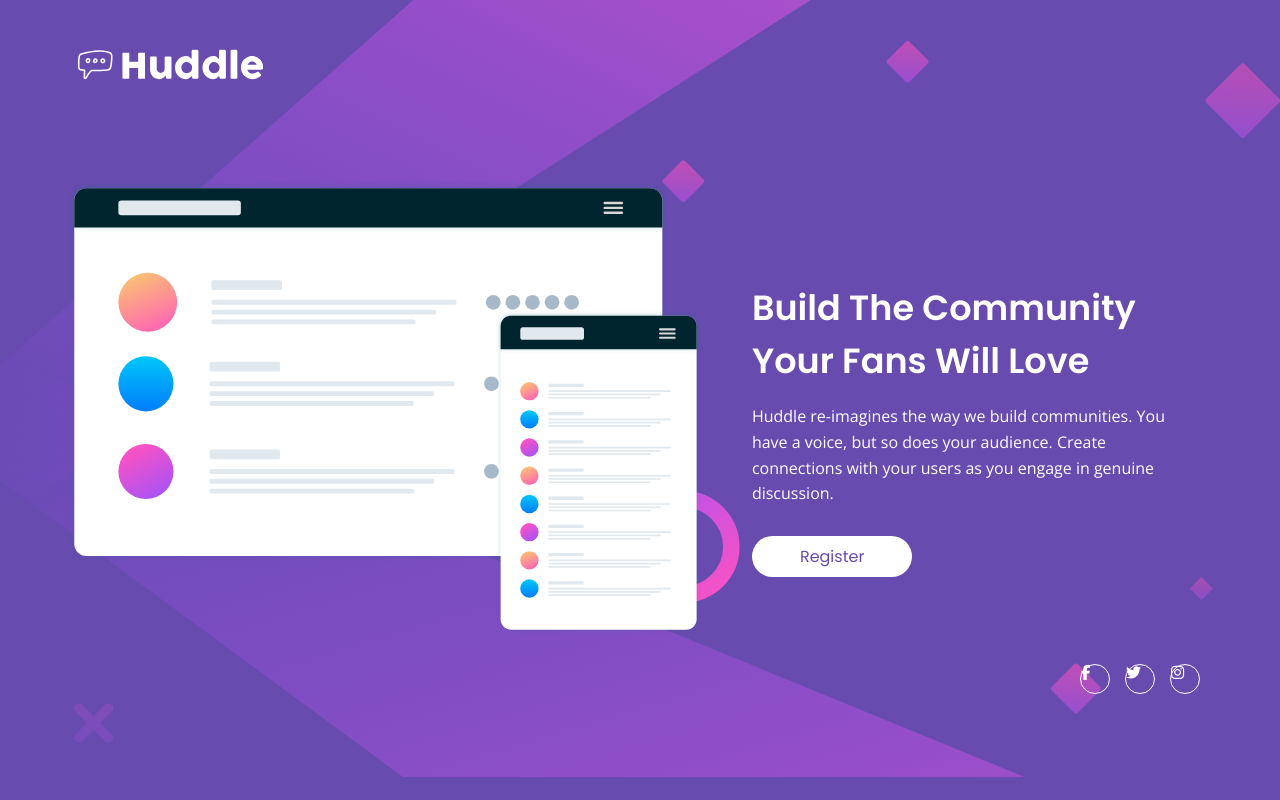
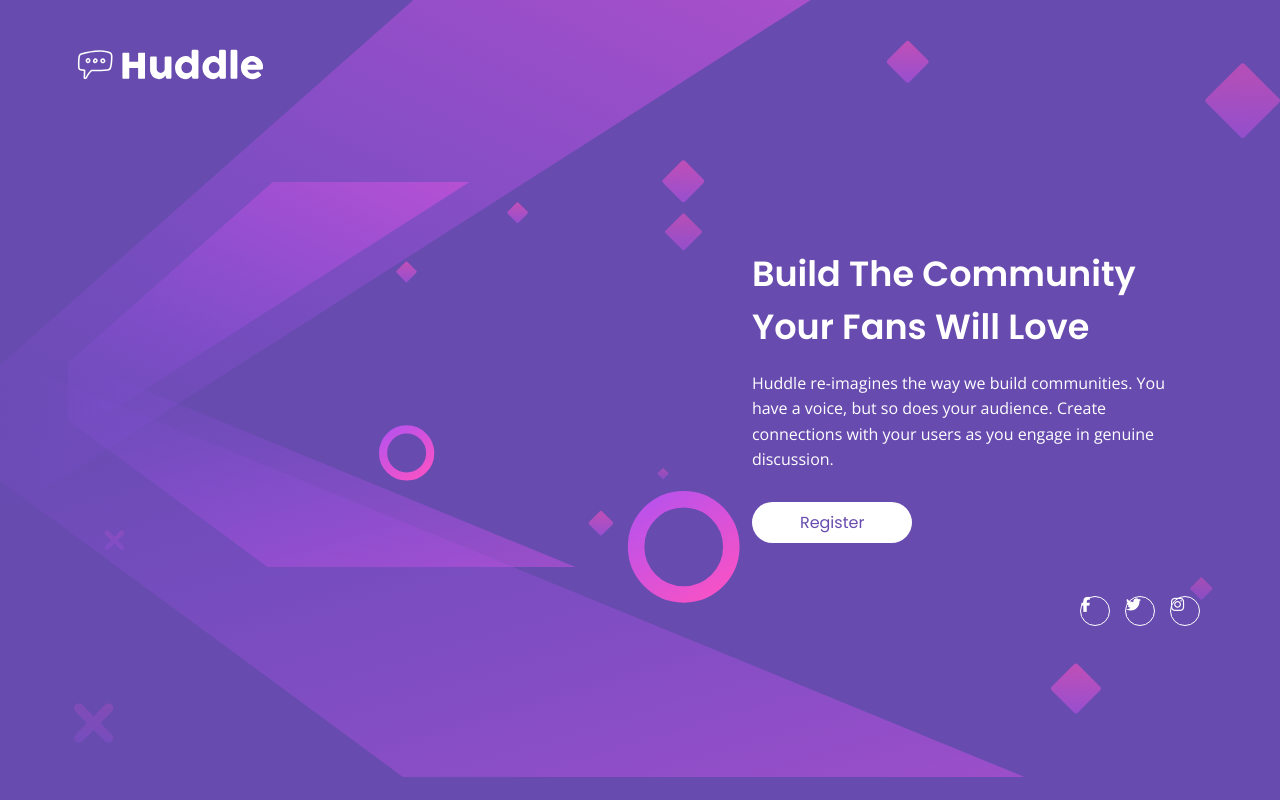
Before and after one commit to DevGirlJS/Huddle-Landing-Page, a plain HTML site: page index.html in a window 1280 px wide. Drawn offline with nearby package versions, Linux system fonts and the light colour scheme.

Commit message:
huddle landing page update

```diff
--- a/index.html
+++ b/index.html
@@ -13,11 +13,11 @@
 </head>
 <body>
     <header>
-        <img class="logo" src="/images/logo.svg" alt="huddle logo">
+        <img class="logo" src="images/logo.svg" alt="huddle logo">
     </header>
     <main class="wrapper wrapper--column main">
         <div class="imgContainer">
-            <img class="mainImg" src="/images/illustration-mockups.svg" alt="#">
+            <img class="mainImg" src="images/bg-desktop.svg" alt="#">
         </div>
 
         <div class="mainContent">
--- a/styles.css
+++ b/styles.css
@@ -16,7 +16,7 @@ html {
 
 body {
     height: 100%;
-    background: var(--Violet) url('/images/bg-mobile.svg') no-repeat;
+    background: var(--Violet) url('images/bg-mobile.svg') no-repeat;
     background-size: contain;
     color: white;
     font-family: 'poppins';
@@ -193,7 +193,7 @@ footer {
 
 @media screen and (min-width:1200px){
     body {
-      background-image: url('/images/bg-desktop.svg');
+      background-image: url('images/bg-desktop.svg');
     }
 
     main{
```
